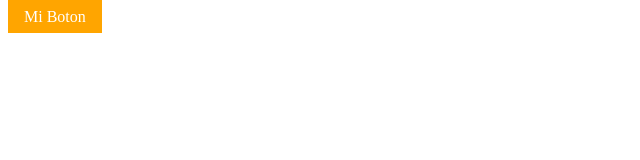
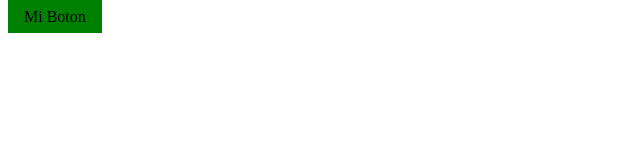
Before and after one commit to KingLuis14/Modulo02-css, a plain HTML site: page index.html in a window 1280 px wide. Shown: the whole page, without its empty margins (0-640 px from the left). Drawn offline with Linux system fonts and the light colour scheme.

Commit message:
Especificidad css

```diff
--- a/index.html
+++ b/index.html
@@ -4,11 +4,11 @@
     <meta charset="UTF-8">
     <meta name="viewport" content="width=device-width, initial-scale=1.0">
     <title>Selector de etiqueta</title>
-    <link rel="stylesheet" href="./pilares-css/cascada.css">
+    <link rel="stylesheet" href="./pilares-css/especificidad.css">
 </head>
 <body>
 
-    <a class="boton">Mi Boton</a>
+    <a class="boton" id="boton">Mi Boton</a>
 
 </body>
 </html>
--- /dev/null
+++ b/pilares-css/especificidad.css
@@ -0,0 +1,25 @@
+/* estilo general */
+
+.boton{
+    padding: .5rem 1rem;
+}
+
+/* Especificidad (1,0,2)  = 102*/
+body a#boton{
+    background-color: green;
+}
+
+/* Especificidad (1,0,1)  = 101*/
+a#boton{
+    background-color: blue;
+}
+
+/* Especificidad (1,0,0)  = 100*/
+#boton{
+    background-color: red;
+}
+
+/* Especificidad (0,1,1)  = 11*/
+a.boton{
+    background-color: orange;
+}
```
